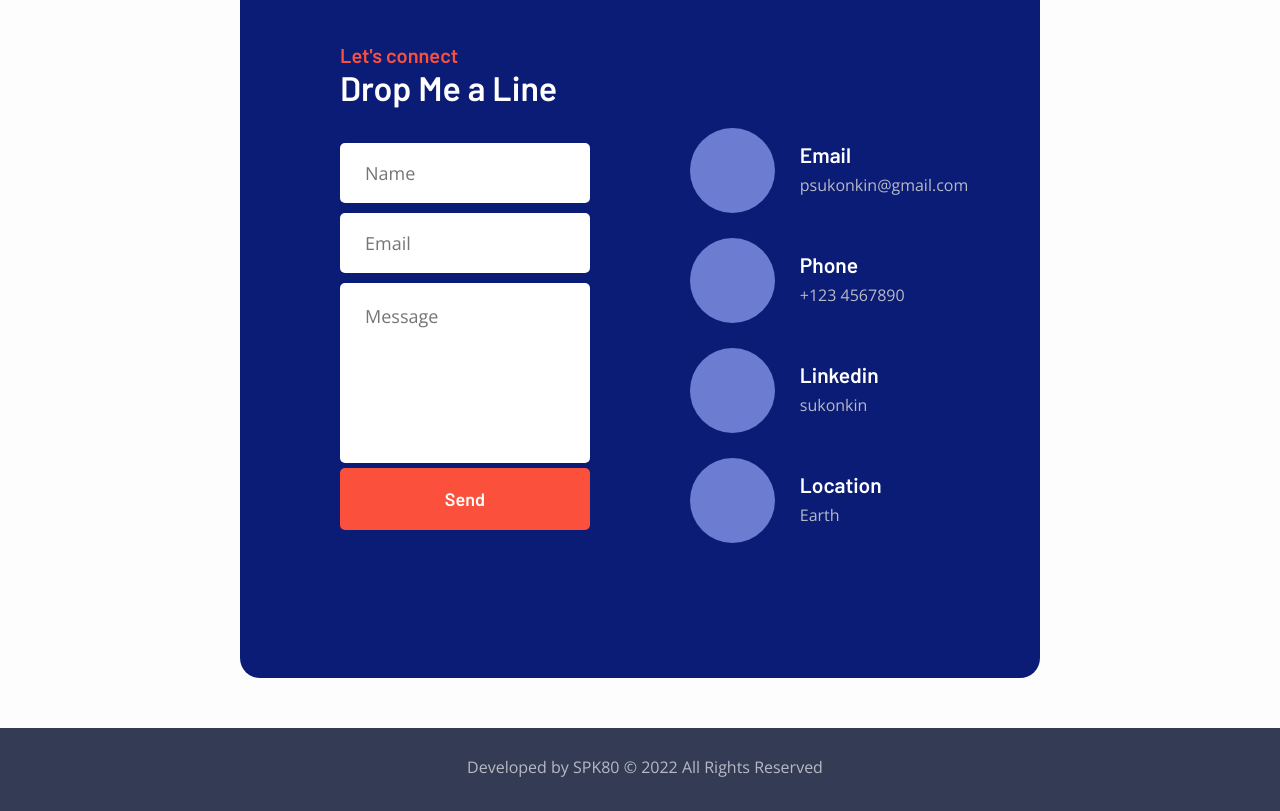
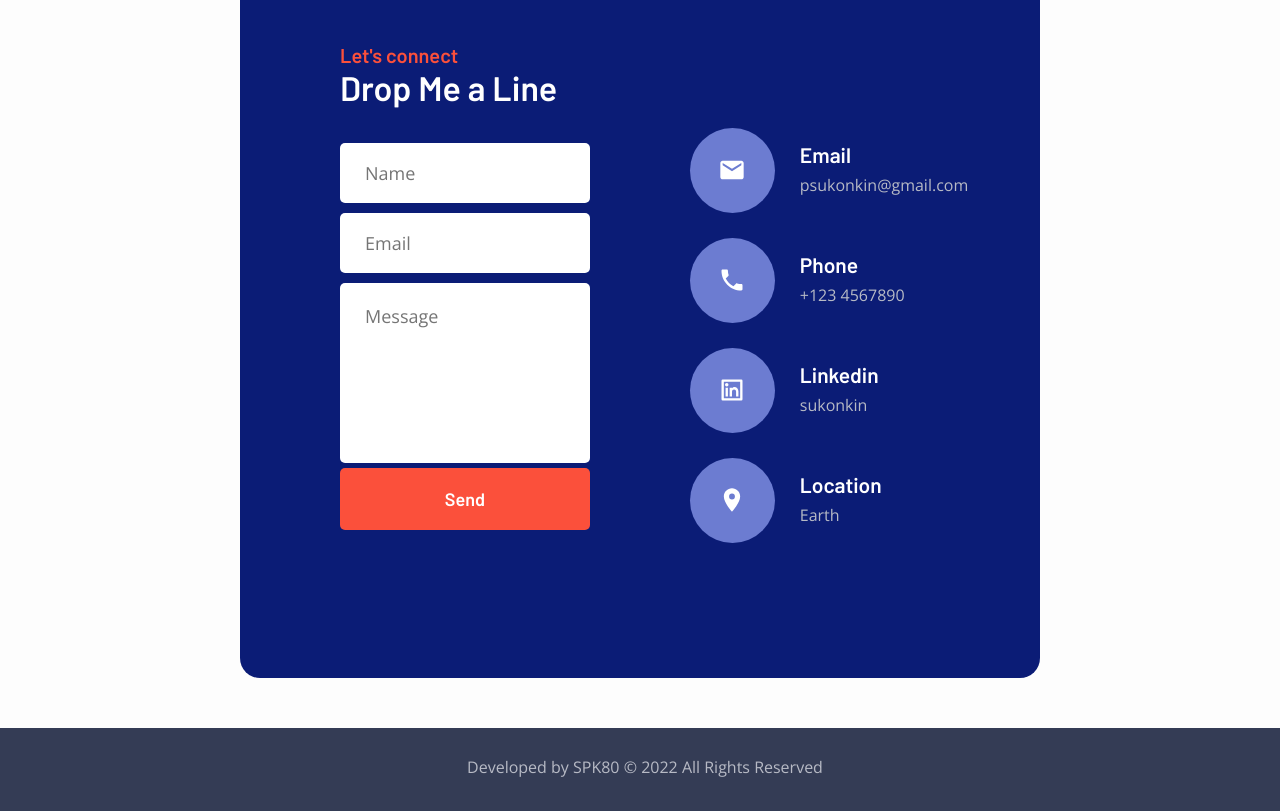
Before and after one commit to SPK80/portfolio, a React (Create React App) app: page / in a window 1280 px wide. Shown: the part 2900-3711 px from the top of the page. Built offline with nearby package versions, Linux system fonts and the light colour scheme.

Commit message:
feat: add icons in ContactsInfo fix icon styles in ContactItem

```diff
--- a/src/contacts/ContactItem/ContactItem.tsx
+++ b/src/contacts/ContactItem/ContactItem.tsx
@@ -4,7 +4,7 @@ import s from "./contactItem.module.scss"
 export const ContactItem: React.FC<{
     title: string,
     children: ReactNode,
-    icon: string
+    icon: JSX.Element,
 }> = ({title, children, icon}) =>
     <div className={s.contactItem}>
         <div className={s.icon}>{icon}</div>
--- a/src/contacts/ContactItem/contactItem.module.scss
+++ b/src/contacts/ContactItem/contactItem.module.scss
@@ -7,12 +7,18 @@
   margin-bottom: 25px;
 
   .icon {
-    display: inline-block;
+    display: flex;
+    align-items: center;
+    align-content: center;
+    justify-content: center;
     width: 85px;
     min-width: 85px;
     height: 85px;
     border-radius: 100%;
     background-color: $work-background-color;
+    font-size: 28px;
+    color: #fff;
+
   }
 
   .info {
--- a/src/contacts/ContactsInfo/ContactsInfo.tsx
+++ b/src/contacts/ContactsInfo/ContactsInfo.tsx
@@ -1,19 +1,21 @@
 import React from "react";
 import s from "./contactsInfo.module.scss";
 import {ContactItem} from "../ContactItem/ContactItem";
+import {MdLocationOn, MdMail, MdPhone} from "react-icons/md";
+import {RiLinkedinBoxLine} from "react-icons/ri";
 
 export const ContactsInfo: React.FC = () =>
     <div className={s.contactsInfo}>
-        <ContactItem title="Email" icon={""}>
+        <ContactItem title="Email" icon={<MdMail/>}>
             <a href="mailto:psukonkin@gmail.com">psukonkin@gmail.com</a>
         </ContactItem>
-        <ContactItem title="Phone" icon={""}>
+        <ContactItem title="Phone" icon={<MdPhone/>}>
             <a href="tel:+1234567890">+123 4567890</a>
         </ContactItem>
-        <ContactItem title="Linkedin" icon={""}>
+        <ContactItem title="Linkedin" icon={<RiLinkedinBoxLine/>}>
             <a href="https://www.linkedin.com/in/sukonkin/">sukonkin</a>
         </ContactItem>
-        <ContactItem title="Location" icon={""}>
+        <ContactItem title="Location" icon={<MdLocationOn/>}>
             Earth
         </ContactItem>
     </div>
```
